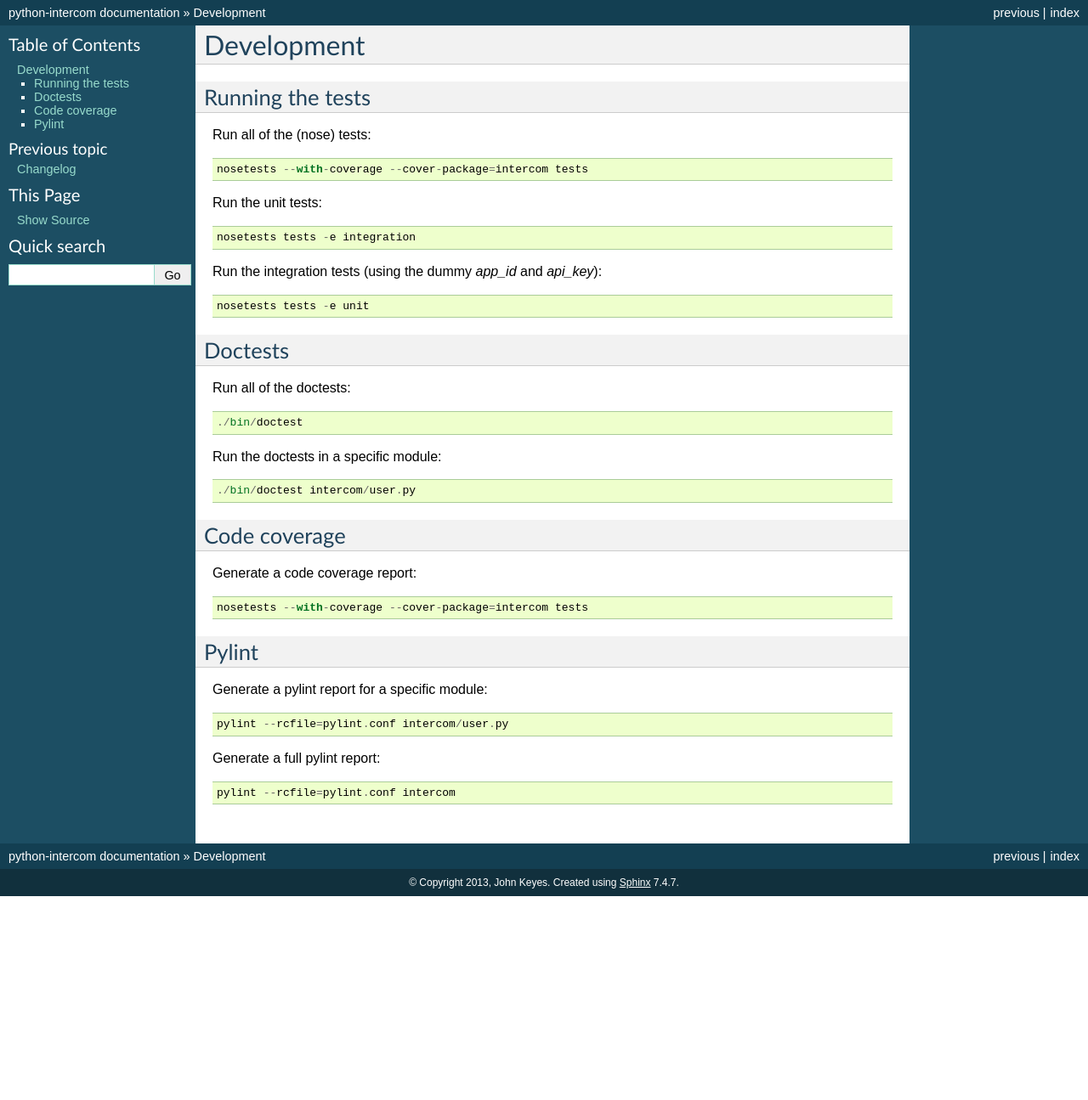
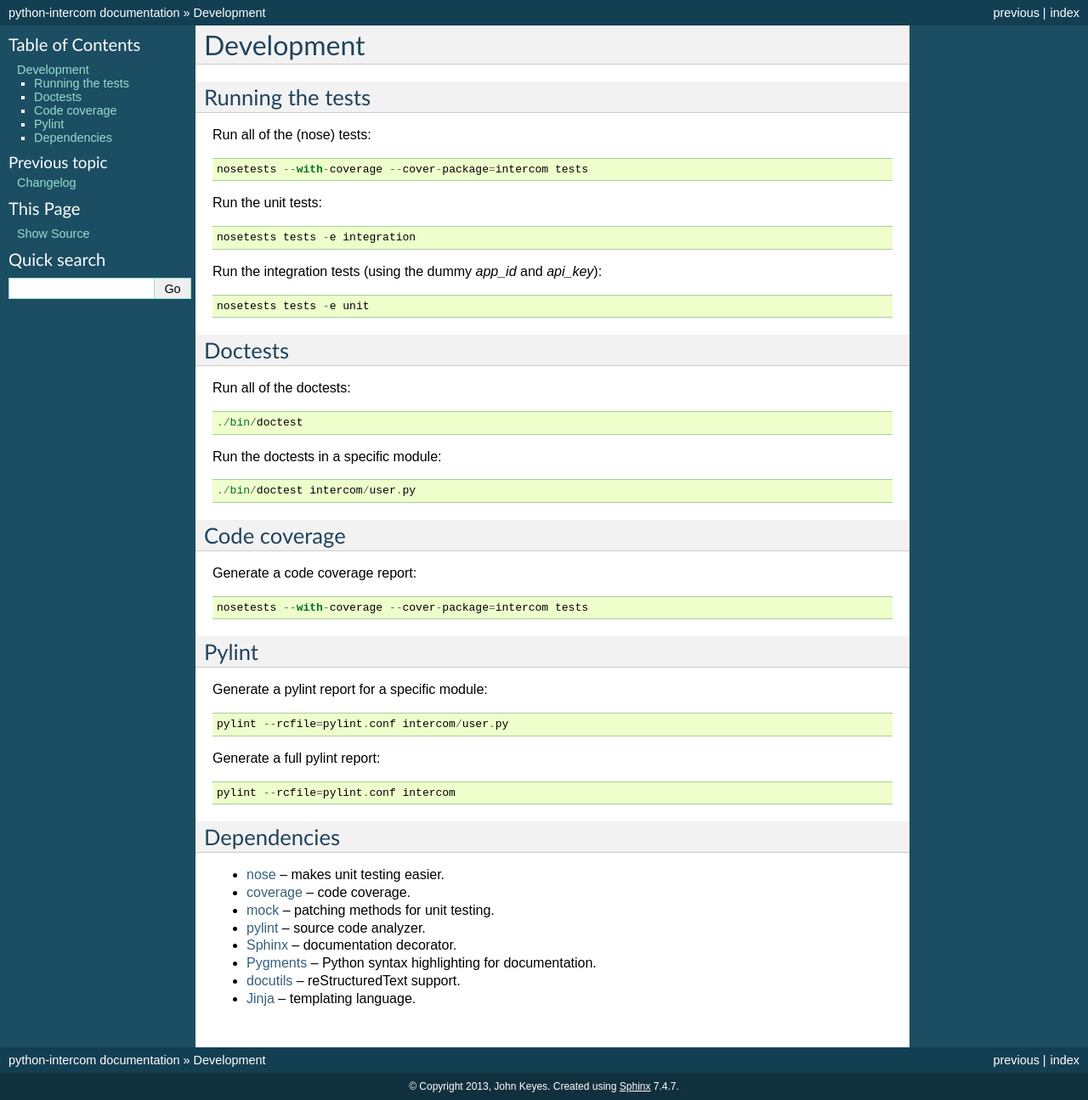
Before and after one commit to intercom/python-intercom, a Sphinx documentation site: the page built from docs/development.rst, in a window 1280 px wide. Shown: the whole page at 85% size. Built offline with Sphinx 7.4.7, drawn with Linux system fonts in a browser that asks for light colours; before the commit the page ends 1055 px from its top, so only the background shows below that.

Commit message:
List the development dependencies on the development page.

```diff
--- a/docs/development.rst
+++ b/docs/development.rst
@@ -60,3 +60,16 @@
 ::
 
     pylint --rcfile=pylint.conf intercom
+
+
+Dependencies
+------------
+
+* `nose <http://readthedocs.org/docs/nose/en/latest/>`_ – makes unit testing easier.
+* `coverage <http://nedbatchelder.com/code/coverage/>`_ – code coverage.
+* `mock <http://www.voidspace.org.uk/python/mock/>`_ – patching methods for unit testing.
+* `pylint <http://www.logilab.org/857>`_ – source code analyzer.
+* `Sphinx <http://sphinx.pocoo.org/>`_ – documentation decorator.
+* `Pygments <http://pygments.org/>`_ – Python syntax highlighting for documentation.
+* `docutils <http://docutils.sourceforge.net/>`_ – reStructuredText support.
+* `Jinja <http://jinja.pocoo.org/docs/>`_ – templating language.
```
